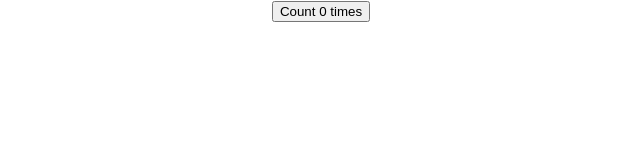
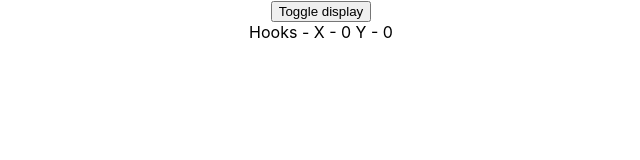
Before and after one commit to EstherHui/Hooks, a React (Create React App) app: page / in a window 1280 px wide. Shown: the top 160 px of the page, without its empty margins (319-959 px from the left). Built offline with nearby package versions, Linux system fonts and the light colour scheme.

Commit message:
useEffect

```diff
--- a/src/App.js
+++ b/src/App.js
@@ -1,14 +1,18 @@
 
 import './App.css';
 import ClassCounterOne from './component/ClassCounterOne';
+import HookMouse from './component/HookMouse';
 import HooksCounterOne from './component/HooksCounterOne';
+import MouseContainer from './component/MouseContainer';
 
 function App() {
   return (
     <div className="App">
 
       {/* <ClassCounterOne /> */}
-      <HooksCounterOne />
+      {/* <HooksCounterOne /> */}
+      {/* <HookMouse /> */}
+      <MouseContainer />
 
     </div>
   );
--- a/src/component/ClassCounterOne.js
+++ b/src/component/ClassCounterOne.js
@@ -15,7 +15,7 @@
 	}
 
 	componentDidUpdate(prevProps, prevState) {
-		if (prevState.count !== this.state.count) {
+		if (prevState.count !== this.state.count) { //when input text no need to count
 			console.log('Updating document title')
 			document.title = `Clicked ${this.state.count} times`
 		}
--- /dev/null
+++ b/src/component/HookMouse.js
@@ -0,0 +1,31 @@
+import React, { useState, useEffect } from 'react'
+
+function HookMouse() {
+	const [x, setX] = useState(0)
+	const [y, setY] = useState(0)
+
+    //event handler
+	const logMousePosition = e => {
+		console.log('Mouse event')
+		setX(e.clientX)
+		setY(e.clientY)
+	}
+
+	useEffect(() => {
+
+		console.log('useEffect called')
+    window.addEventListener('mousemove', logMousePosition)//catch the mouse move event
+
+    return () => {
+      console.log('Component unmounting code')
+      window.removeEventListener('mousemove', logMousePosition)
+    }// return the clean up function
+	},[])//make the effect only call one in initial. []blank array means not catch anything change to effect the function/call the function
+	return (
+		<div>
+			Hooks - X - {x} Y - {y}
+		</div>
+	)
+}
+
+export default HookMouse
--- a/src/component/HooksCounterOne.js
+++ b/src/component/HooksCounterOne.js
@@ -3,15 +3,21 @@
 function HooksCounterOne() {
 
     const [count, setCount] = useState(0)
+    const [name, setName] = useState('')
 
     useEffect(() => {
+        console.log('useEffect - Updating document title ')
         document.title= `Click ${count} times` //change the tab title
-    }) //pass as an argument everytime the component renser
-       //run after every render of the component
+    })//',[count]' to make it only run use effect only when count value change
+    //[count] array , the parameter make useEffect run only the count change
+     //pass as an argument everytime the component renser
+    //run after every render of the component
 
   return (
     <div>
-      <button onClick={()=> setCount(count+1)}> Count {count} times</button>
+      <input type="text" value={name} onChange={e =>{setName(e.target.value)}} /><br/>
+      <button onClick={()=> setCount(count+1)}> useEffect - Click {count} times </button>
+
     </div>
   )
 }
--- /dev/null
+++ b/src/component/MouseContainer.js
@@ -0,0 +1,17 @@
+import React, { useState } from 'react'
+import HookMouse from './HookMouse'
+
+function MouseContainer() {
+	const [display, setDisplay] = useState(true)//boolean
+
+	return (
+		<div>
+			<button onClick={() => setDisplay(!display)}>Toggle display</button>
+			{display && <HookMouse />}{/*when toggle button click the display will disappear but mouse event still being log */}
+		</div>
+	)
+}
+//even the component remove the listener still listening and executing
+// should clear/unmount the code executed
+
+export default MouseContainer
```
